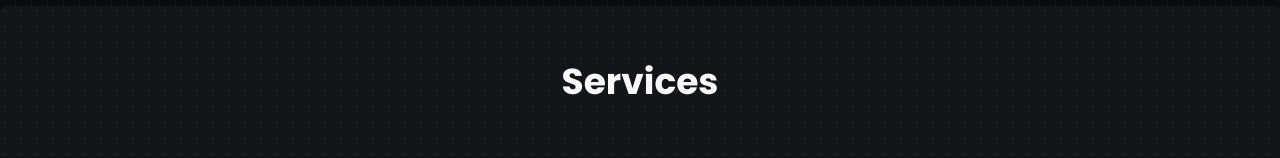
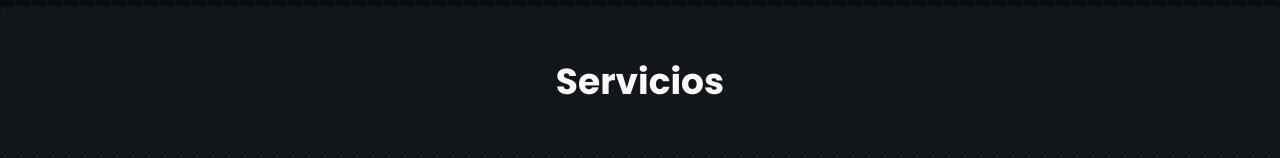
Before and after one commit to LSCF84/portfolio.nextjs.vercel.app, a Next.js app: page / in a window 1280 px wide. Shown: the part 794-952 px from the top of the page. Built offline with nearby package versions, Linux system fonts and the light colour scheme; what tailwindcss-debug-screens would draw is missing.

Commit message:
Update Section2.tsx

```diff
--- a/src/components/home/Section2.tsx
+++ b/src/components/home/Section2.tsx
@@ -11,7 +11,7 @@ const HomeSection2 = ({ id }: { id: string }) => {
       id={id}
     >
       <ConstrainedBox classNames="p-4 py-16 z-20">
-        <SectionTitle>Services</SectionTitle>
+        <SectionTitle>Servicios</SectionTitle>
         <HoverLayoutGrid cards={services} />
       </ConstrainedBox>
     </ResponsiveBox>
```
